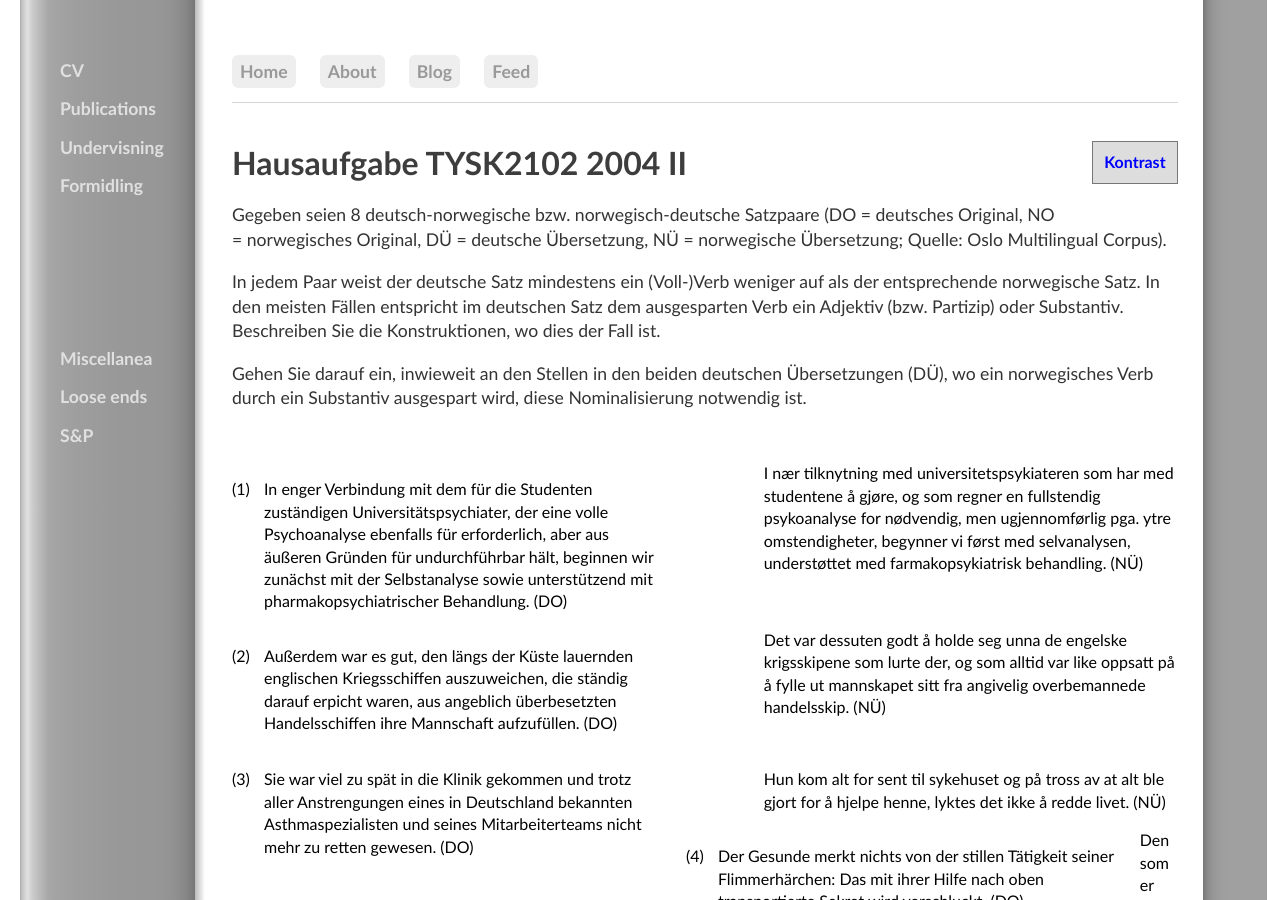
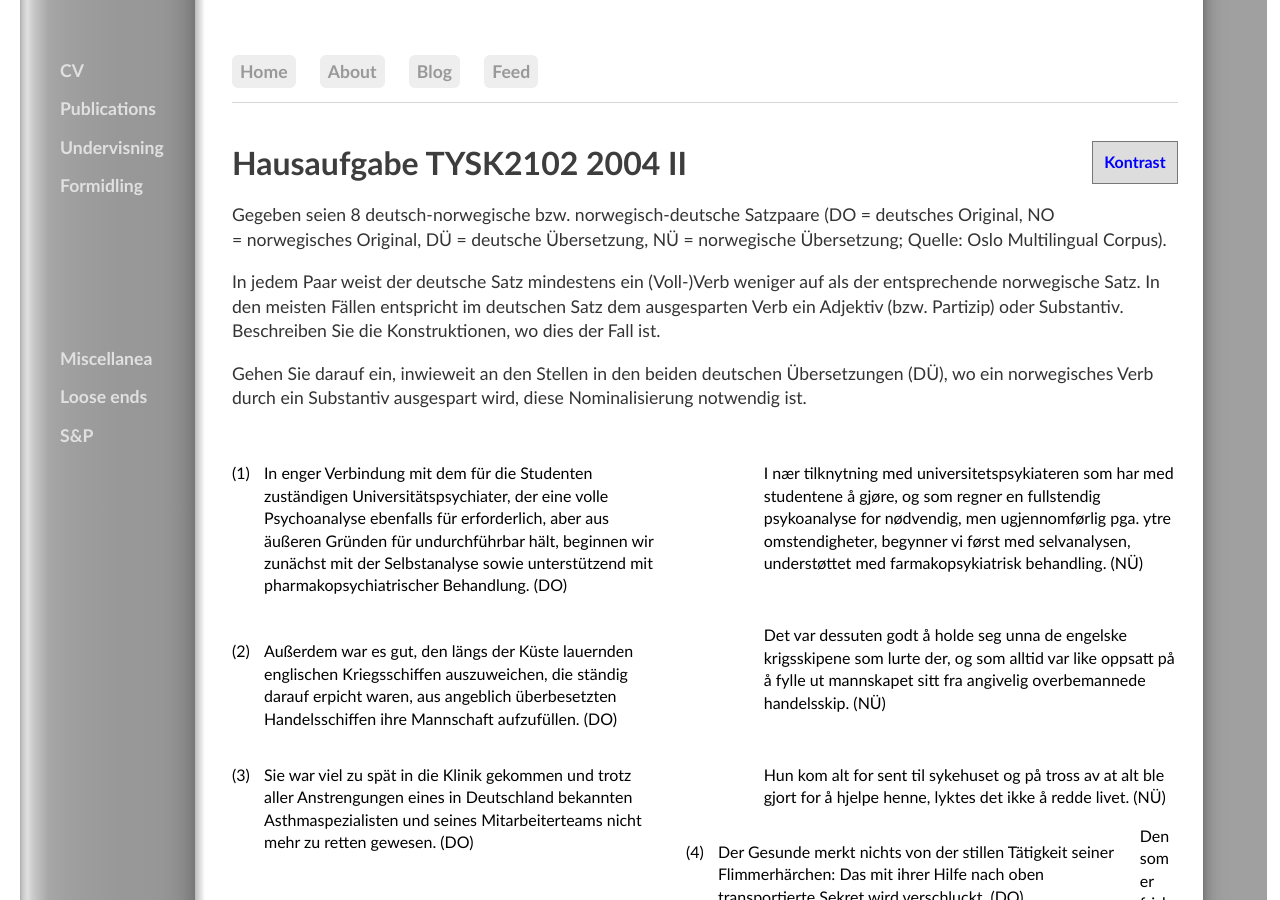
Before and after one commit to kjelljs/kjelljs.github.io, a Jekyll site: the page built from courses/kontrast/2004II.html, in a window 1280 px wide and 900 px high. Built offline with Jekyll 4.4.1, drawn with Linux system fonts in a browser that asks for light colours.

Commit message:
Update 2004II.html

```diff
--- a/courses/kontrast/2004II.html
+++ b/courses/kontrast/2004II.html
@@ -26,13 +26,12 @@ ol li::before {
 In jedem Paar weist der deutsche Satz mindestens ein (Voll-)Verb weniger auf als der entsprechende norwegische Satz. In den meisten Fällen entspricht im deutschen Satz dem ausgesparten Verb ein Adjektiv (bzw. Partizip) oder Substantiv.
 Beschreiben Sie die Konstruktionen, wo dies der Fall ist.</p><p>
 Gehen Sie darauf ein, inwieweit an den Stellen in den beiden deutschen Übersetzungen (DÜ), wo ein norwegisches Verb durch ein Substantiv ausgespart wird, diese Nominalisierung notwendig ist.</p></div>
-</br>
 <section>
-    <div class="left">
+    <div class="left"></br>
   <ol style="margin-right:25px; counter-reset: item 0">
 <li>In enger Verbindung mit dem für die Studenten zuständigen Universitätspsychiater, der eine volle Psychoanalyse ebenfalls für erforderlich, aber aus äußeren Gründen für undurchführbar hält, beginnen wir zunächst mit der Selbstanalyse sowie unterstützend mit pharmakopsychiatrischer Behandlung. (DO)
     </li></ol></div>
-<div class="right">
+<div class="right"></br>
   <ul>
 <li>I nær tilknytning med universitetspsykiateren som har med studentene å gjøre, og som regner en fullstendig psykoanalyse for nødvendig, men ugjennomførlig pga. ytre omstendigheter, begynner vi først med selvanalysen, understøttet med farmakopsykiatrisk behandling. (NÜ)</li></ul></div>
   </br></section>
```
